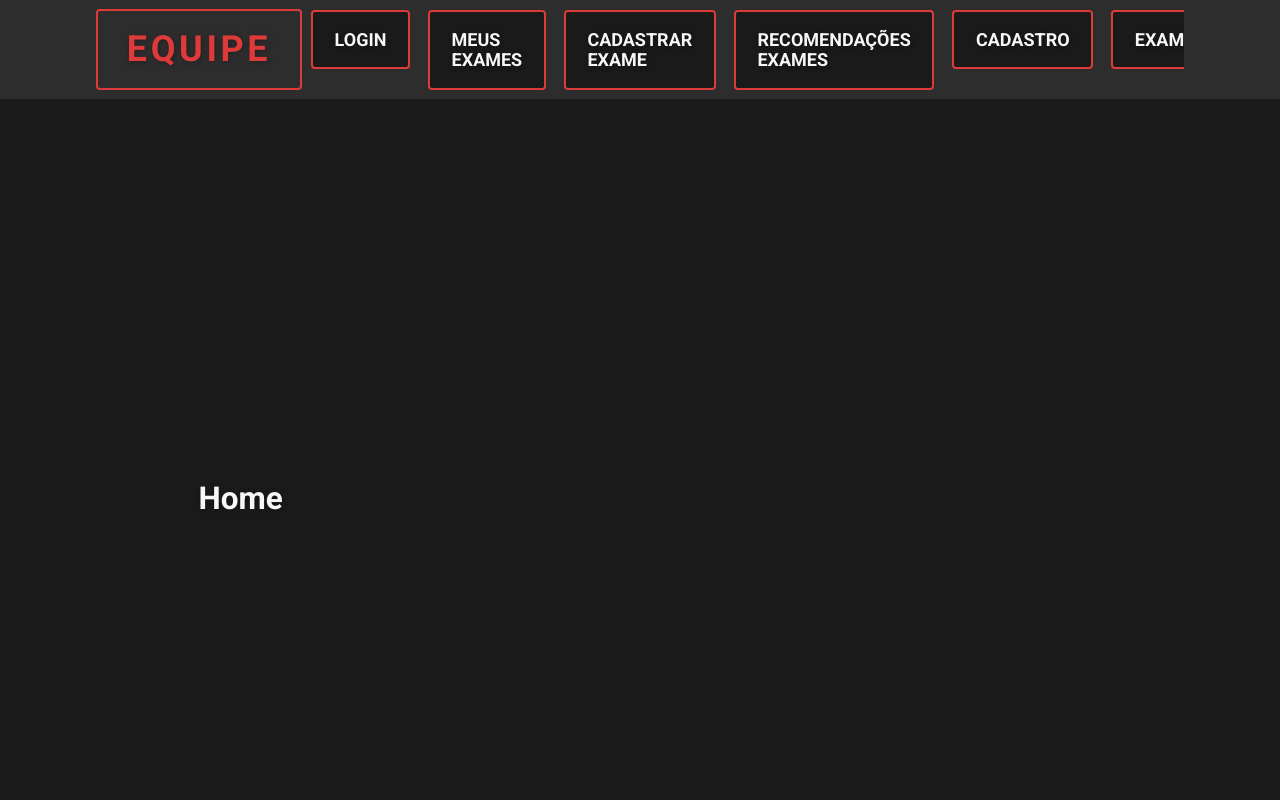
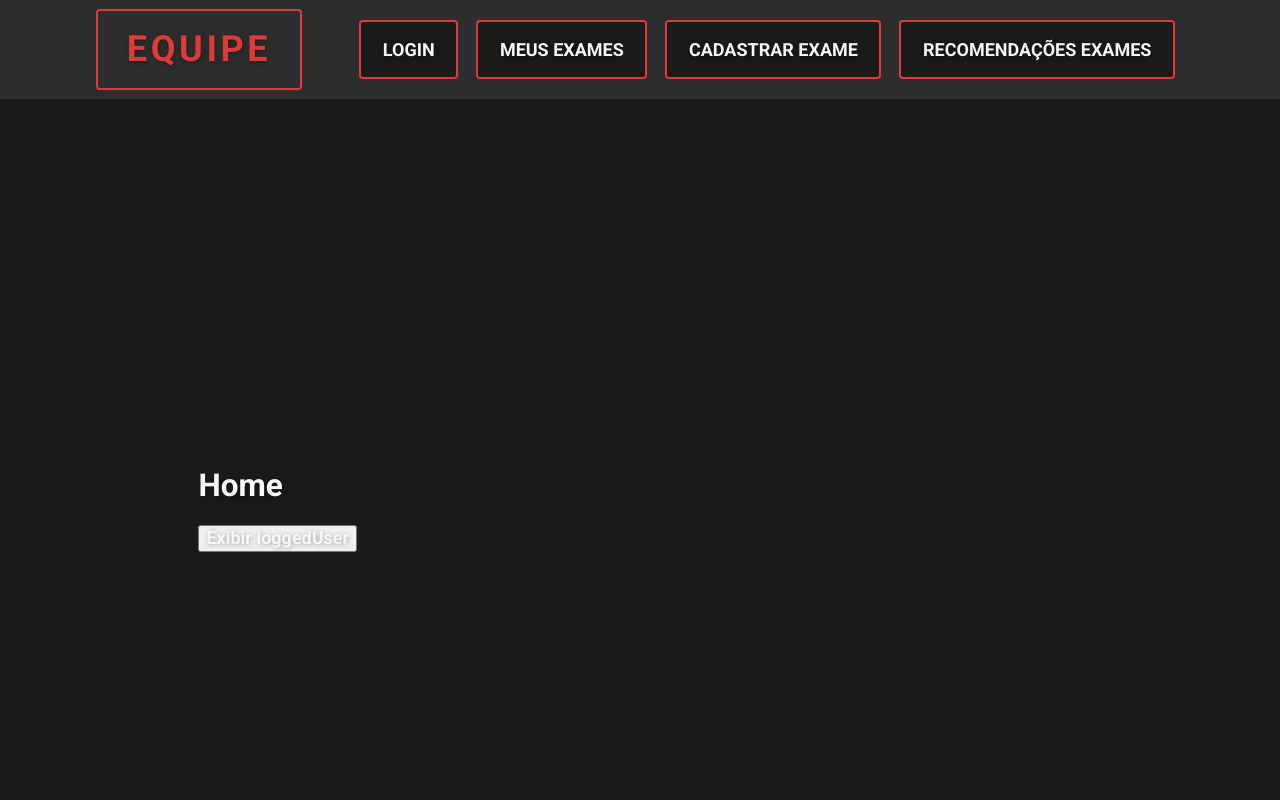
Before and after one commit to Serbatinho/global, a Next.js app: page / in a window 1280 px wide. Shown: the top 800 px of the page. Built offline with nearby package versions, Linux system fonts and the light colour scheme; a web font is replaced by a local one.

Commit message:
Login e logout funcional

```diff
--- a/src/app/page.jsx
+++ b/src/app/page.jsx
@@ -1,15 +1,30 @@
-import styles from '../styles/layout/app/Home/home.module.scss'
+"use client";
+import { useState, useEffect } from 'react';
+import styles from '../styles/layout/app/Home/home.module.scss';
 
-export default async function Home() {
+export default function Home() {
+  const [loggedUser, setLoggedUser] = useState(null);
+
+  useEffect(() => {
+    if (sessionStorage.getItem('user') === null) {
+      setLoggedUser(null);
+    } else {
+      setLoggedUser(JSON.parse(sessionStorage.getItem('user')));
+    }
+  }, []);
+
+  const handleButtonClick = () => {
+    console.log(loggedUser);
+  };
 
   return (
     <main className={`${styles['full-content-container']}`}>
       <div className={`${styles['mid-content-container']}`}>
         <div className={`${styles['content-container']}`}>
           <h1>Home</h1>
-
+          <button onClick={handleButtonClick}>Exibir loggedUser</button>
         </div>
       </div>
     </main>
-  )
+  );
 }
--- a/src/components/Header/Header.jsx
+++ b/src/components/Header/Header.jsx
@@ -1,10 +1,29 @@
+"use client";
+
 import Link from 'next/link';
 
 import styles from '../../styles/layout/components/Header/header.module.scss'
 import Logo from '../Logo/Logo'
+import { useEffect, useState } from 'react';
 
 
 export default function Header() {
+
+    const [loggedUser, setLoggedUser] = useState(null);
+
+    useEffect(() => {
+        if (sessionStorage.getItem('user') === null) {
+            setLoggedUser(null);
+        } else {
+            setLoggedUser(JSON.parse(sessionStorage.getItem('user')));
+        }
+    }, []);
+
+    const loggout = () => {
+        sessionStorage.removeItem('user');
+        window.location.reload();
+    };
+
     return (
         <header className={`${styles['full-content-container']}`}>
             <div className={`${styles['mid-content-container']}`}>
@@ -15,11 +34,17 @@ export default function Header() {
 
                     <div className={`${styles['header-linktree']}`}>
                         <ul>
-                            <li>
-                                <Link href="/login">
-                                    LOGIN
-                                </Link>
-                            </li>
+                            {loggedUser ? (
+                                <li onClick={loggout}>
+                                    LOGOUT
+                                </li>
+                            ) : (
+                                <li>
+                                    <Link href="/login">
+                                        LOGIN
+                                    </Link>
+                                </li>
+                            )}
                             <li>
                                 <Link href="/register">
                                     MEUS EXAMES
@@ -37,16 +62,6 @@ export default function Header() {
                                     {/* Adicionar recomendação ao exame */}
                                 </Link>
                             </li>
-                            <li>
-                                <Link href="/register">
-                                    CADASTRO
-                                </Link>
-                            </li>
-                            <li>
-                                <Link href="/">
-                                    EXAME
-                                </Link>
-                            </li>
                         </ul>
                     </div>
                 </div>
```
Also changed, not shown: src/app/login/page.jsx (+39 -105 lines).
